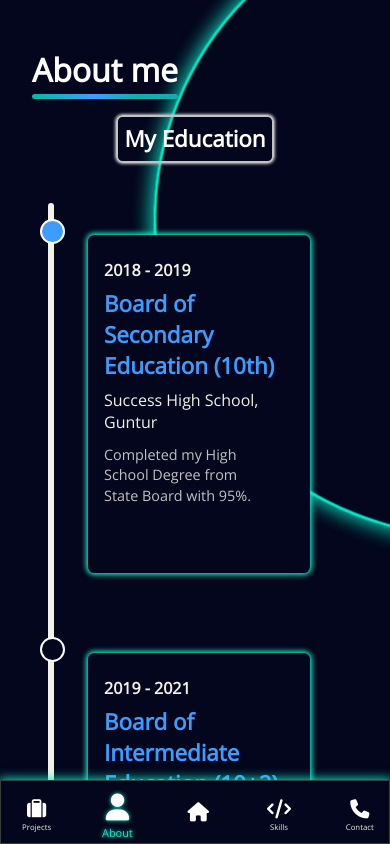
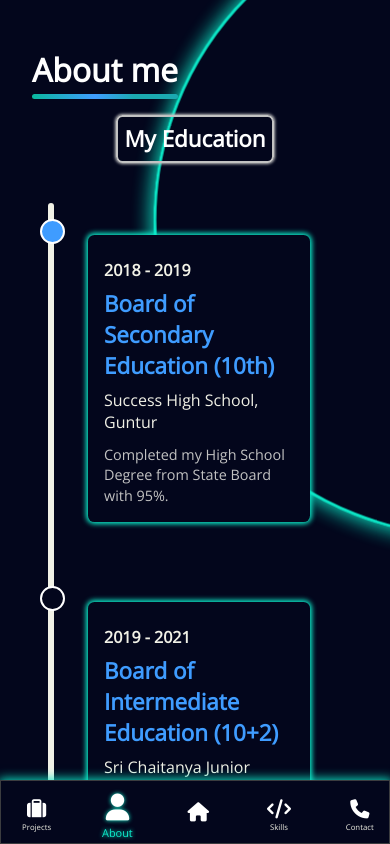
Before and after one commit to navya-sree-2/portfolio-website-main, a React (Vite) app in the folder portfolio-website-main/: page /about in a window 390 px wide. Shown: the top 844 px of the page. Built offline with nearby package versions, Linux system fonts and the light colour scheme.

Commit message:
updated styling

```diff
--- a/portfolio-website-main/src/Components/ActionBox/ActionBox.module.css
+++ b/portfolio-website-main/src/Components/ActionBox/ActionBox.module.css
@@ -2,7 +2,7 @@
   width: 100%;
   border-radius: 0.4rem;
   display: flex;
-  background-color: rgb(0, 0, 0,.3);
+  background-color: rgb(0, 0, 0, .3);
   box-shadow: 0px 0px 5px 2px var(--light);
   justify-content: flex-start;
   /* position: relative; */
@@ -25,11 +25,13 @@
   height: 100%;
   background-color: yellow;
 }
+
 .left_section img {
   width: 100%;
   height: 100%;
   object-fit: cover;
 }
+
 .right_section {
   display: flex;
   justify-content: flex-start;
@@ -49,6 +51,7 @@
   font-weight: 600;
   color: var(--accent);
 }
+
 .action_box_title {
   /* height: 1.8rem; */
   font-size: 1.4rem;
@@ -57,6 +60,7 @@
   color: var(--fade);
   /* background-color: red; */
 }
+
 .action_box_details {
   height: 4rem;
   margin-top: 0.6rem;
@@ -66,10 +70,12 @@
   width: 90%;
   color: var(--gray);
 }
-.location{
-    margin-top: .3rem;
-    color: var(--accent);
+
+.location {
+  margin-top: .3rem;
+  color: var(--accent);
 }
+
 .row {
   width: 100%;
   background-color: green;
@@ -80,11 +86,27 @@
 }
 
 
-@media screen and (max-width:830px) {
-
-  .action_box{
-    padding-bottom: 4rem;
-  height: fit-content;
+@media screen and (max-width: 830px) {
+  .action_box {
+    flex-direction: column;
+    align-items: flex-start;
+    padding-bottom: 1rem;
   }
 
+  .left_section {
+    width: 100%;
+    height: auto;
+  }
+
+  .right_section {
+    width: 100%;
+    padding-top: 0.5rem;
+  }
+
+  .action_box_details {
+    width: 100%;
+    height: auto;
+    overflow-wrap: break-word;
+    word-break: break-word;
+  }
 }
--- a/portfolio-website-main/src/Components/ProjectCard/projectCard.module.css
+++ b/portfolio-website-main/src/Components/ProjectCard/projectCard.module.css
@@ -87,11 +87,12 @@
 .project_details {
   font-size: 0.9rem;
   margin-top: 0rem;
-  height: 4.3em;
+  /* height: 4.3em; */
   /* background-color: green; */
   text-align: justify;
   width: 95%;
   color: var(--gray);
+  height: auto;
 }
 
 .technology_section{
@@ -162,8 +163,7 @@
   .project_card_component{
     margin: auto;
     /* padding-bottom: 1rem; */
-    height: fit-content;
-
+    height: auto;
   }
 
   .card_button_section{
```
